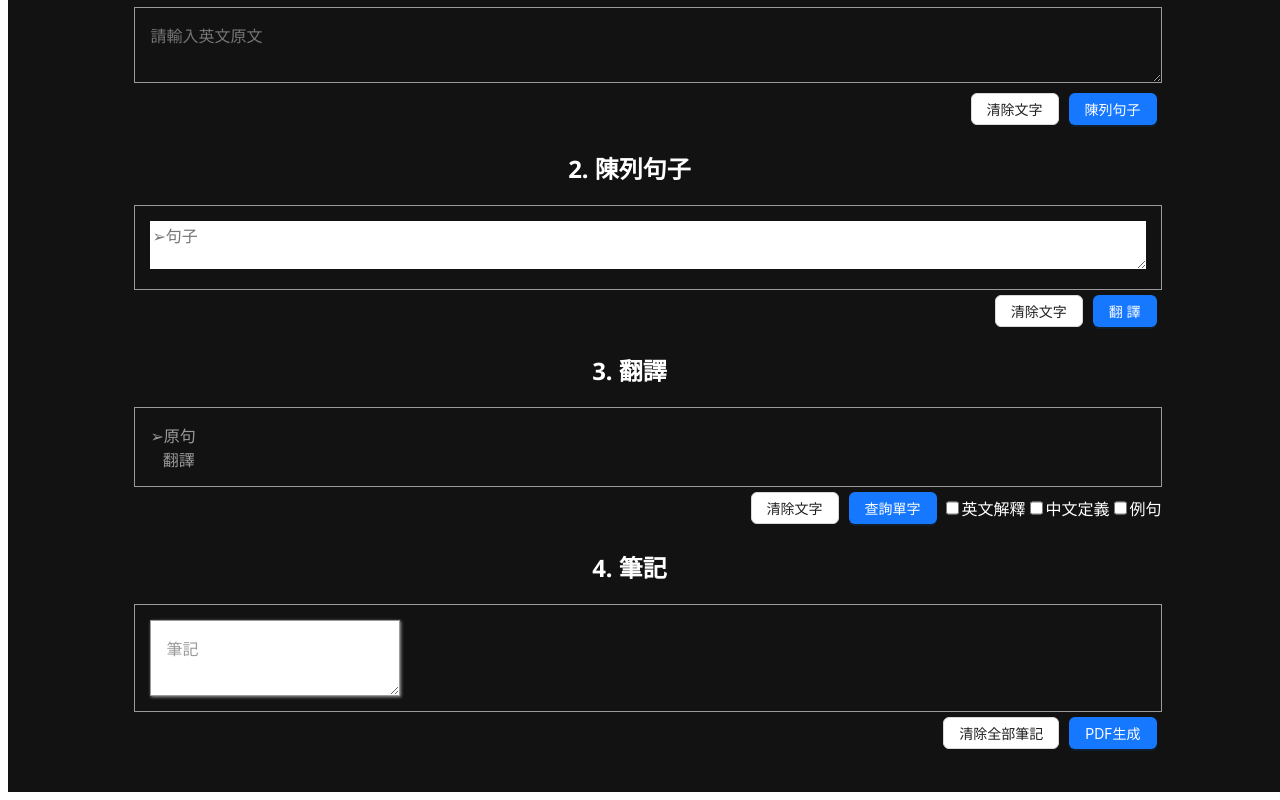
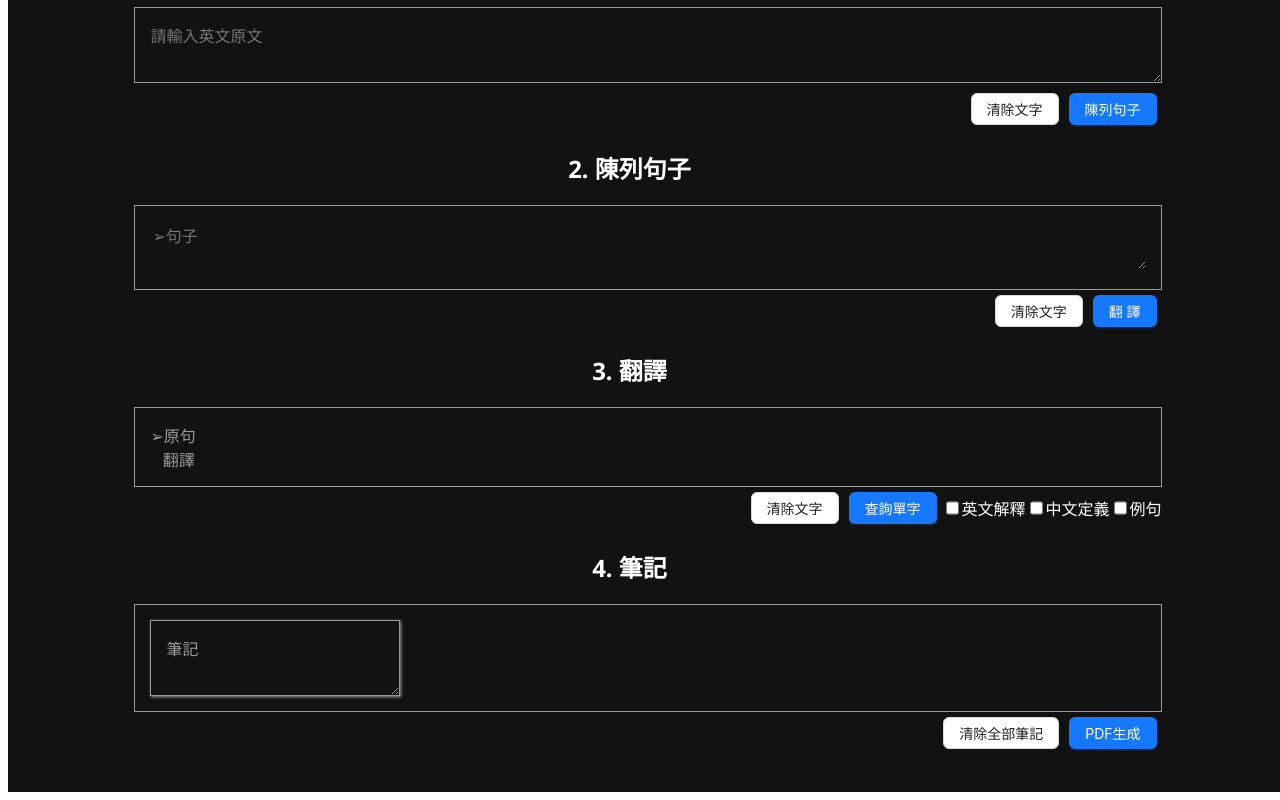
Before and after one commit to LisaMandarin/LearnEnglish, a React (Vite) app: page / in a window 1280 px wide. Shown: the part 306-1106 px from the top of the page. Built offline with nearby package versions, Linux system fonts and the light colour scheme; some icons are missing.

Commit message:
dark mode switch theme done

```diff
--- a/src/App.jsx
+++ b/src/App.jsx
@@ -40,7 +40,8 @@ export default function App() {
           setSentences={setSentences}
           setTranslation={setTranslation}
           setLoading={setTranslationLoading}
-          setError={setTranslationError} />
+          setError={setTranslationError}
+          darkMode={darkMode} />
         <TranslationSection
           sentences={sentences}
           translation={translation}
@@ -56,7 +57,8 @@ export default function App() {
           loading={notesLoading}
           error={notesError}
           sentences={sentences}
-          translation={translation} />
+          translation={translation}
+          darkMode={darkMode} />
       </main>
     </div>
   )
--- a/src/components/NotesSection.jsx
+++ b/src/components/NotesSection.jsx
@@ -4,7 +4,7 @@ import HintJSON from '../data/hint.json'
 import { useState } from "react"
 import { GeneratePDF } from "./GeneratePDF"
 
-export function NotesSection({notes, setNotes, loading, error, sentences, translation}) {
+export function NotesSection({notes, setNotes, loading, error, sentences, translation, darkMode}) {
     const [ showHint, setShowHint ] = useState(false)
 
     const clearNotes = () => {
@@ -57,13 +57,14 @@ export function NotesSection({notes, setNotes, loading, error, sentences, transl
                         <div key={n.id} className="note-container">
                             <button className="close-button" onClick={() => deleteNote(n.id)}>X</button>
                             <textarea
+                                className={ darkMode ? 'dark-mode' : ''}
                                 value={n.wordInfo}
                                 onChange={e => handleTextareaChange(e.target.value, n.id)}
                             />
                         </div>
                     ))
                 ) : (
-                    <textarea className="sample" value='筆記' />
+                    <textarea className= { darkMode ? 'dark-mode sample' : 'sample'} value='筆記' />
                 )}
 
             </div>
--- a/src/components/SentencesSection.jsx
+++ b/src/components/SentencesSection.jsx
@@ -4,7 +4,7 @@ import HintJSON from '../data/hint.json'
 import { microsoftTranslator } from './APIs/microsoft-translator'
 import { useRef, useState } from 'react'
 
-export function SentencesSection({sentences, setSentences, setTranslation, setLoading, setError}) {
+export function SentencesSection({sentences, setSentences, setTranslation, setLoading, setError, darkMode}) {
     const [ showHint, setShowHint ] = useState(false)
     const textareaRef = useRef(null)
 
@@ -46,14 +46,10 @@ export function SentencesSection({sentences, setSentences, setTranslation, setLo
                     ))}
                 </ul>
             )}
-            {/* <ul>
-                { showHint && HintJSON['sentences'].map((hint, index) => (
-                    <li key={index}>{hint}</li>
-                ))}
-            </ul> */}
             <ul className='renderingWindow'>
                 {sentences.length === 0
                     ? <textarea
+                        className={ darkMode ? 'dark-mode' : ''}
                         placeholder='➢句子'
                         ref={textareaRef}
                         onChange={e => handleTextareaChange(e.target.value, 0)}
@@ -61,6 +57,7 @@ export function SentencesSection({sentences, setSentences, setTranslation, setLo
                     : sentences.map((s, index) => (
                         <li key={index}>
                             <textarea
+                                className={ darkMode ? 'dark-mode' : ''}
                                 value={`${s}`}
                                 onChange={e => handleTextareaChange(e.target.value, index)}
                                 style={{fontSize: '1rem'}}/>
```
